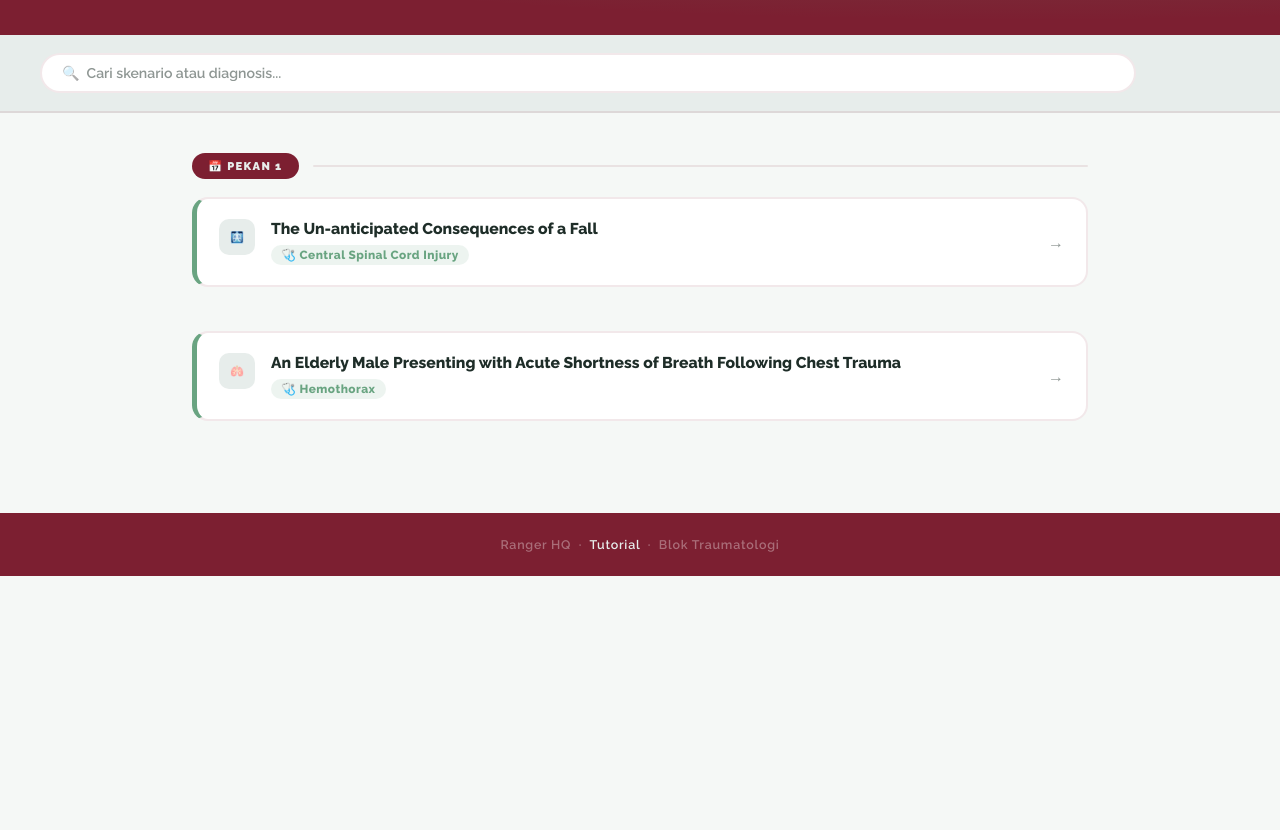
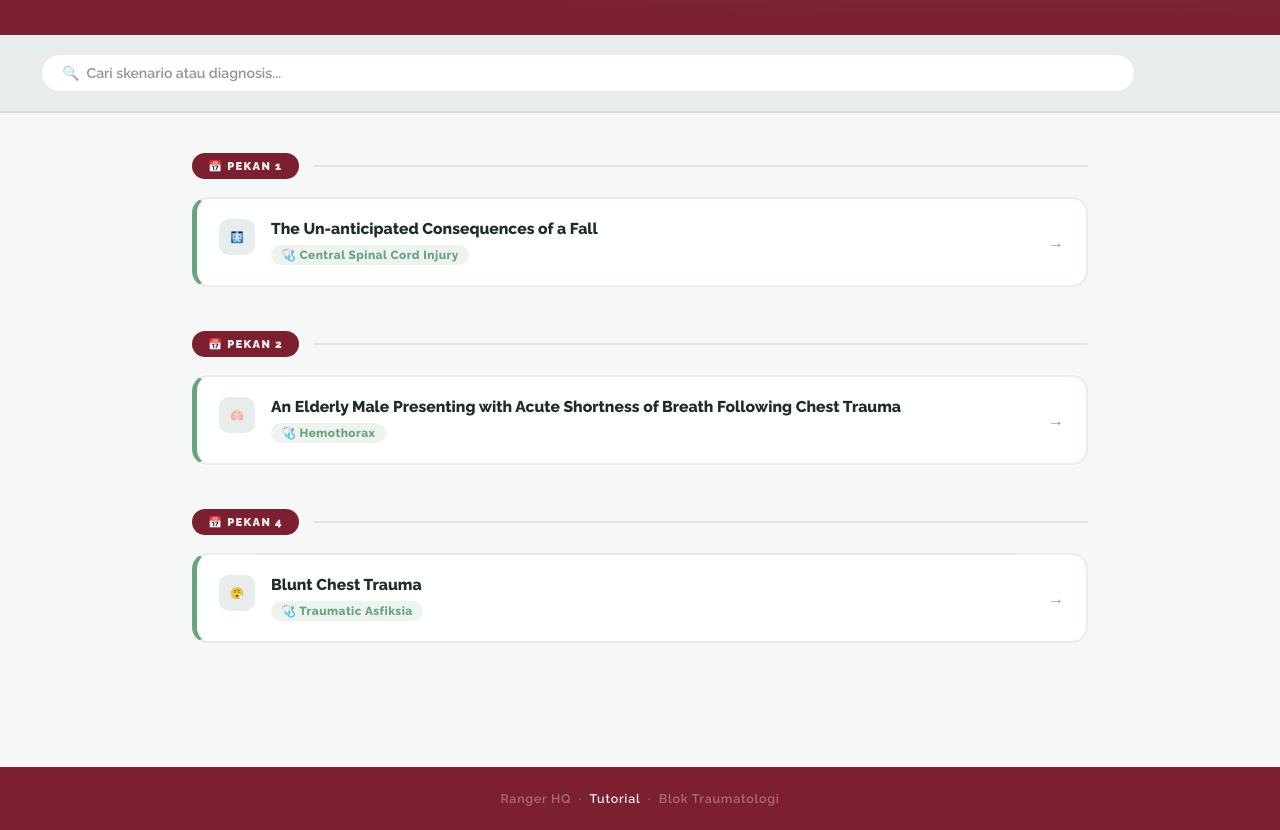
Before and after one commit to rose-max-heic/Ranger-HQ, a plain HTML site: page template-tutorial traumatologi.html in a window 1280 px wide. Shown: the part 198-1028 px from the top of the page. Before the commit the page ends 800 px from the top, so only its background shows below. Drawn offline with Linux system fonts and the light colour scheme.

Commit message:
Update template-tutorial traumatologi.html

```diff
--- a/template-tutorial traumatologi.html
+++ b/template-tutorial traumatologi.html
@@ -244,6 +244,12 @@
 
   </a>
 
+    <div class="week-group" data-week="1">
+      <div class="week-header">
+        <div class="week-badge">📅 Pekan 2</div>
+        <div class="week-line"></div>
+      </div>
+
 <a href="tutorial-blok-trauma/tutorial-pekan-2-trauma.html" style="text-decoration: none; color: inherit; display: block;">
 
       <div class="tut-card"
@@ -261,6 +267,28 @@
 
   </a>
 
+    <div class="week-group" data-week="1">
+      <div class="week-header">
+        <div class="week-badge">📅 Pekan 4</div>
+        <div class="week-line"></div>
+      </div>
+
+<a href="tutorial-blok-trauma/tutorial-pekan-4-trauma.html" style="text-decoration: none; color: inherit; display: block;">
+
+      <div class="tut-card"
+           data-scenario="Blunt Chest Trauma"
+           data-diagnosis="Traumatic Asfiksia"
+           onclick="#">
+        <div class="tut-num">😮‍💨</div>
+        <div class="tut-body">
+          <div class="tut-scenario">Blunt Chest Trauma</div>
+          <span class="tut-diagnosis">🩺 Traumatic Asfiksia</span>
+        </div>
+        <div class="tut-arrow">→</div>
+      </div>
+   </div>
+
+  </a>
     <div id="no-result">
       <div class="nr-icon">🔍</div>
       <p>Tidak ada hasil untuk pencarian ini.</p>
```
